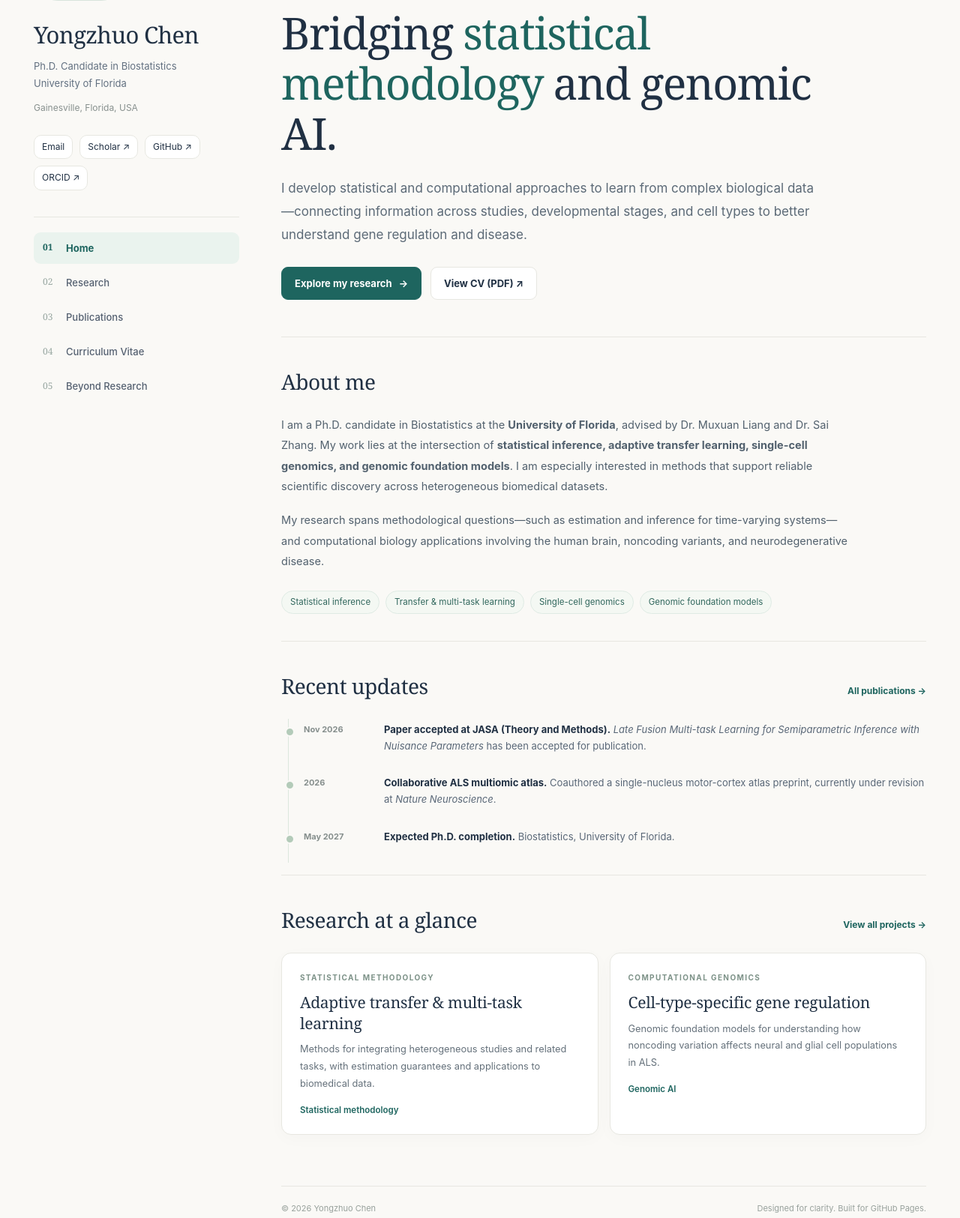
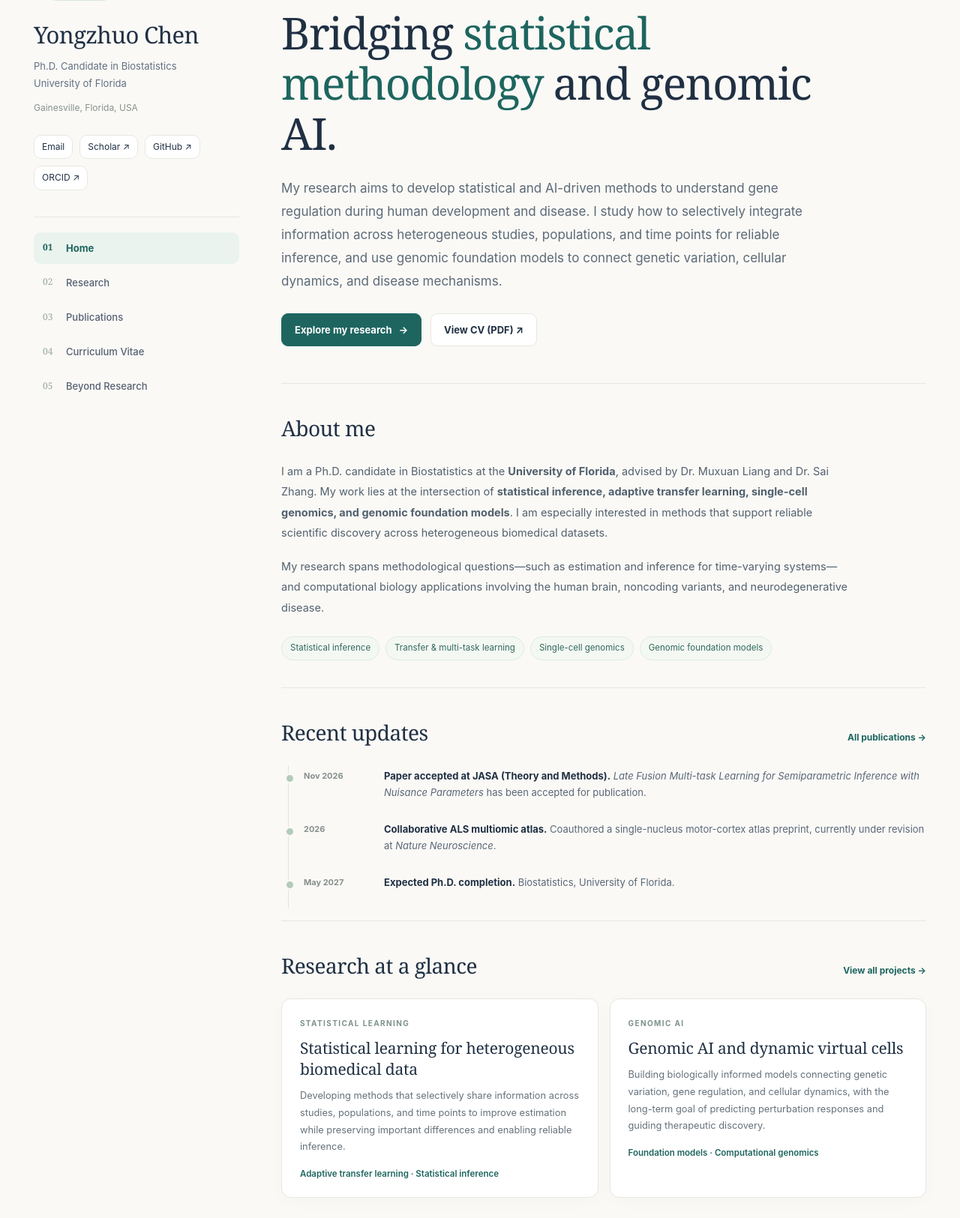
Before and after one commit to Yongzhuo-Chen/yongzhuo-chen.github.io, a plain HTML site: page index.html in a window 1280 px wide. Shown: the part 178-1803 px from the top of the page at 75% size. Drawn offline with Linux system fonts and the light colour scheme.

Commit message:
Align academic website research narrative with long-term research goals

```diff
--- a/index.html
+++ b/index.html
@@ -13,7 +13,7 @@
 <main id="main" class="main"><div class="topline"><span class="eyebrow">Research · Statistics · Genomics</span><small>University of Florida / Gainesville</small></div>
 <header class="hero"><div class="eyebrow" style="margin-bottom:22px">HELLO, I’M YONGZHUO.</div>
 <h1>Bridging <em>statistical methodology</em> and genomic AI.</h1>
-<p class="lead">I develop statistical and computational approaches to learn from complex biological data—connecting information across studies, developmental stages, and cell types to better understand gene regulation and disease.</p>
+<p class="lead">My research aims to develop statistical and AI-driven methods to understand gene regulation during human development and disease. I study how to selectively integrate information across heterogeneous studies, populations, and time points for reliable inference, and use genomic foundation models to connect genetic variation, cellular dynamics, and disease mechanisms.</p>
 <div class="buttonrow"><a class="btn primary" href="research.html">Explore my research <span aria-hidden="true">→</span></a><a class="btn" href="assets/Yongzhuo_Chen_CV.pdf" target="_blank" rel="noopener">View CV (PDF) ↗</a></div></header>
 <section class="section"><div class="section-header"><h2>About me</h2></div><p class="about">I am a Ph.D. candidate in Biostatistics at the <strong>University of Florida</strong>, advised by Dr. Muxuan Liang and Dr. Sai Zhang. My work lies at the intersection of <strong>statistical inference, adaptive transfer learning, single-cell genomics, and genomic foundation models</strong>. I am especially interested in methods that support reliable scientific discovery across heterogeneous biomedical datasets.</p>
 <p class="about">My research spans methodological questions—such as estimation and inference for time-varying systems—and computational biology applications involving the human brain, noncoding variants, and neurodegenerative disease.</p>
@@ -22,5 +22,5 @@
 <div class="timeline"><div class="event"><span class="date">Nov 2026</span><p><strong>Paper accepted at JASA (Theory and Methods).</strong> <em>Late Fusion Multi-task Learning for Semiparametric Inference with Nuisance Parameters</em> has been accepted for publication.</p></div>
 <div class="event"><span class="date">2026</span><p><strong>Collaborative ALS multiomic atlas.</strong> Coauthored a single-nucleus motor-cortex atlas preprint, currently under revision at <em>Nature Neuroscience</em>.</p></div>
 <div class="event"><span class="date">May 2027</span><p><strong>Expected Ph.D. completion.</strong> Biostatistics, University of Florida.</p></div></div></section>
-<section class="section"><div class="section-header"><h2>Research at a glance</h2><a class="more" href="research.html">View all projects →</a></div><div class="project-grid"><article class="project"><div class="kicker">STATISTICAL METHODOLOGY</div><h3>Adaptive transfer &amp; multi-task learning</h3><p>Methods for integrating heterogeneous studies and related tasks, with estimation guarantees and applications to biomedical data.</p><div class="meta">Statistical methodology</div></article><article class="project"><div class="kicker">COMPUTATIONAL GENOMICS</div><h3>Cell-type-specific gene regulation</h3><p>Genomic foundation models for understanding how noncoding variation affects neural and glial cell populations in ALS.</p><div class="meta">Genomic AI</div></article></div></section>
+<section class="section"><div class="section-header"><h2>Research at a glance</h2><a class="more" href="research.html">View all projects →</a></div><div class="project-grid"><article class="project"><div class="kicker">STATISTICAL LEARNING</div><h3>Statistical learning for heterogeneous biomedical data</h3><p>Developing methods that selectively share information across studies, populations, and time points to improve estimation while preserving important differences and enabling reliable inference.</p><div class="meta">Adaptive transfer learning · Statistical inference</div></article><article class="project"><div class="kicker">GENOMIC AI</div><h3>Genomic AI and dynamic virtual cells</h3><p>Building biologically informed models connecting genetic variation, gene regulation, and cellular dynamics, with the long-term goal of predicting perturbation responses and guiding therapeutic discovery.</p><div class="meta">Foundation models · Computational genomics</div></article></div></section>
 <footer class="footer"><span>© 2026 Yongzhuo Chen</span><span>Designed for clarity. Built for GitHub Pages.</span></footer></main></div></body></html>
```
